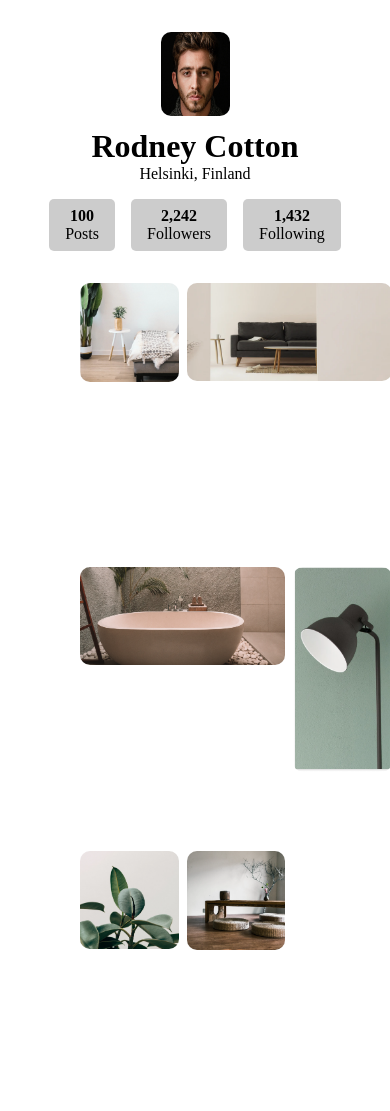
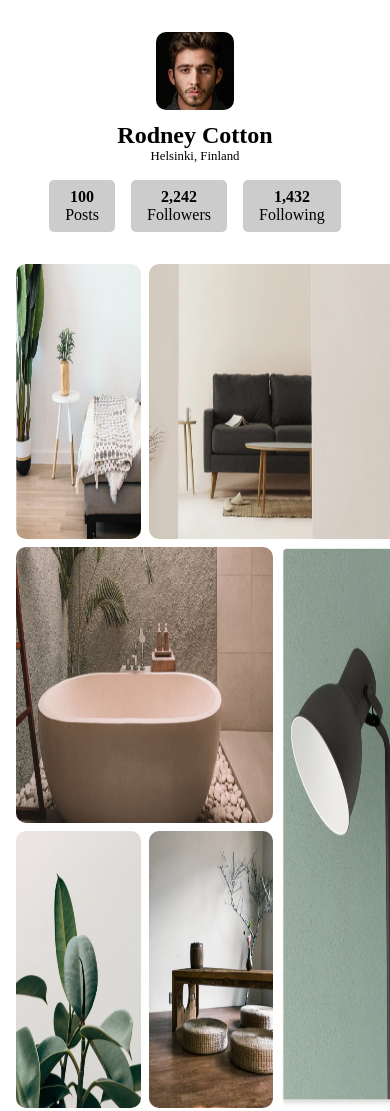
Before and after one commit to Fiewor/my-gallery, a plain HTML site: page index.html in a window 390 px wide. Shown: the top 1111 px of the page. Drawn offline with Linux system fonts and the light colour scheme.

Commit message:
added responsiveness

```diff
--- a/style.css
+++ b/style.css
@@ -86,13 +86,32 @@ footer a {
     color: gray;
 }
 
-@media screen and (max-width:768px){
-    .image-container {
+@media screen and (max-width:768px) {
+    body {
         margin: 0;
     }
 
     #profile-img {
-        width: 30%;
+        width: 20%;
+        height: 5%;
+    }
+
+    h1 {
+        font-size: 1.5em;
+    }
+
+    p {
+        font-size: 0.8em;
+    }
+
+    .image-container {
+        grid-template-columns: minmax(1fr, 1fr);
+        grid-auto-rows: minmax(5%, auto);
+        width: 100vw;
+        min-height: 100vh;
+        margin: 0 1em;
+        align-items: stretch;
+        gap: 0.5em;
     }
 
     .boxes div {
```
